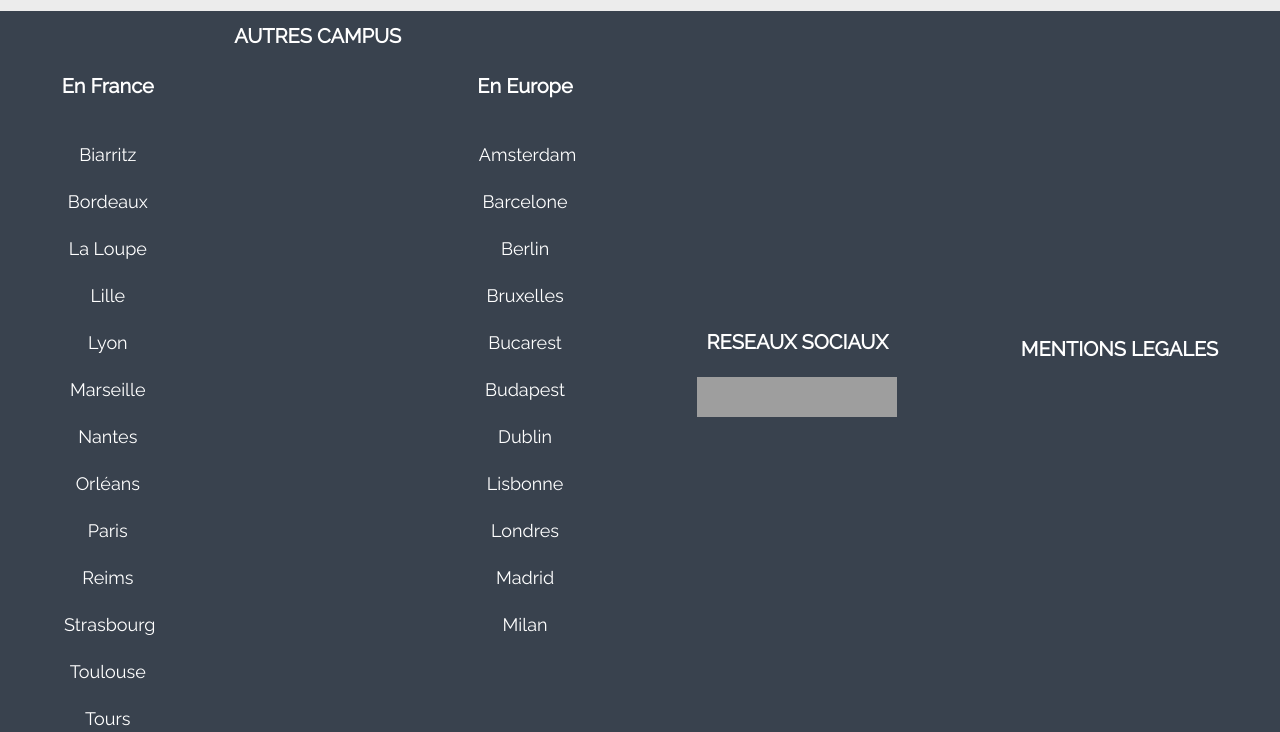
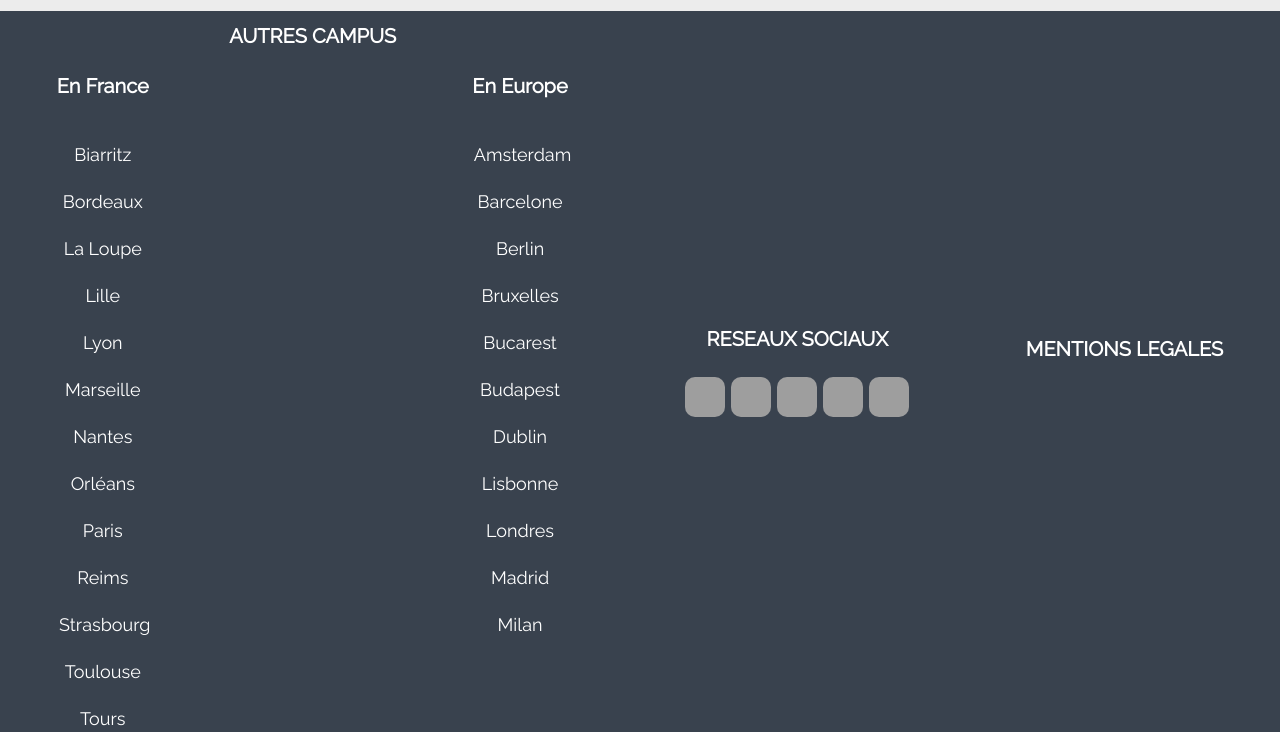
Before and after one commit to Khaleddwm/WCS-Project-1, a PHP site: page /page1.html in a window 1280 px wide. Shown: the part 2779-3511 px from the top of the page. Run offline with PHP 8.4, Linux system fonts and the light colour scheme; grey boxes are pictures that could not be loaded.

Commit message:
border radius icone footer

```diff
--- a/css/fix.css
+++ b/css/fix.css
@@ -28,6 +28,7 @@ h3 {
 footer img {
 	width:  40px;
 	height: 40px;
+	border-radius: 20px;
 }
 
 .sociaux{
@@ -57,6 +58,11 @@ footer div p {
     display: flex;
     flex-direction: row;
     padding-bottom: 10px;
+}
+
+.iconehorizontal img {
+	border-radius: 10px;
+	margin: 3px;
 }
 
 @media screen and (min-width:700px){
```
